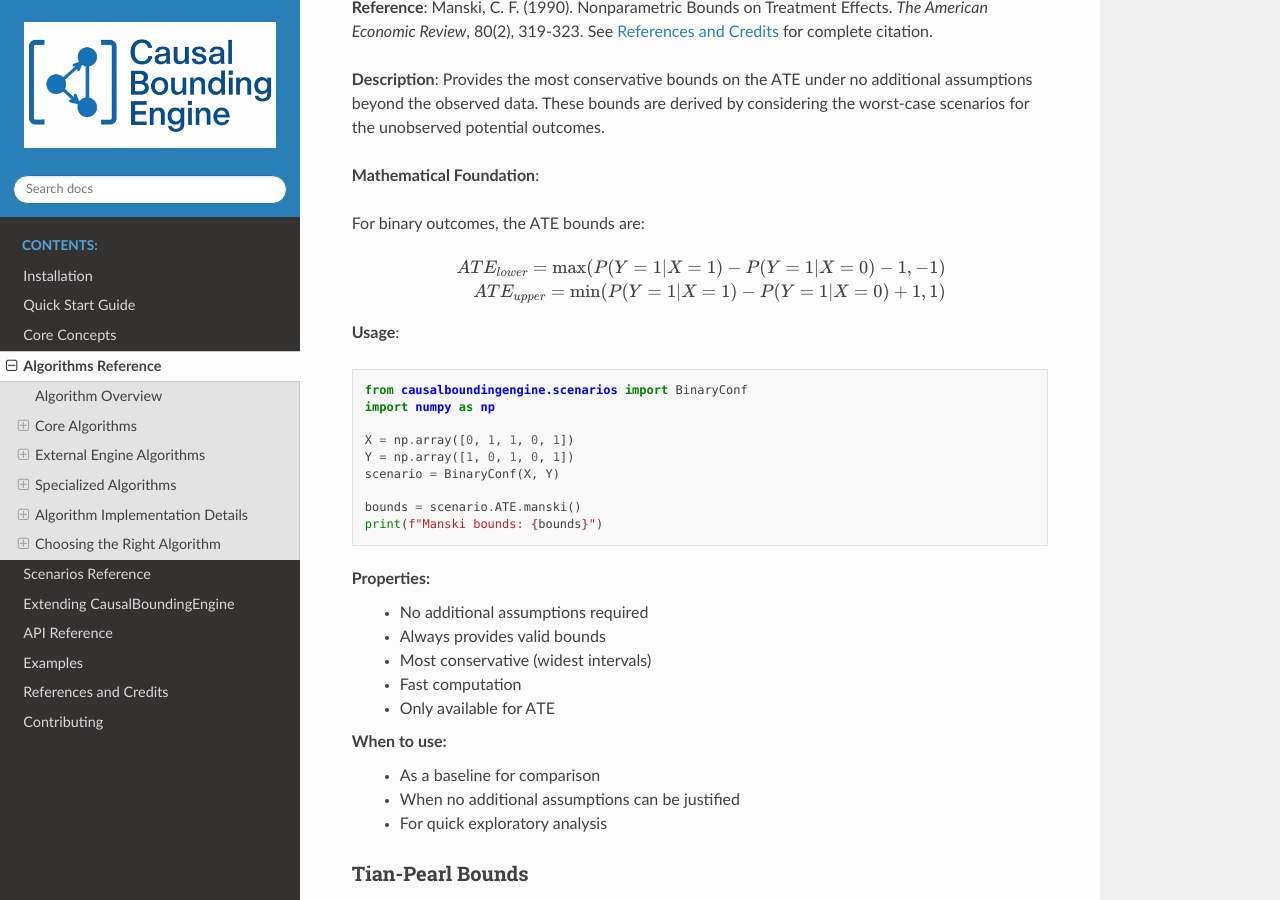
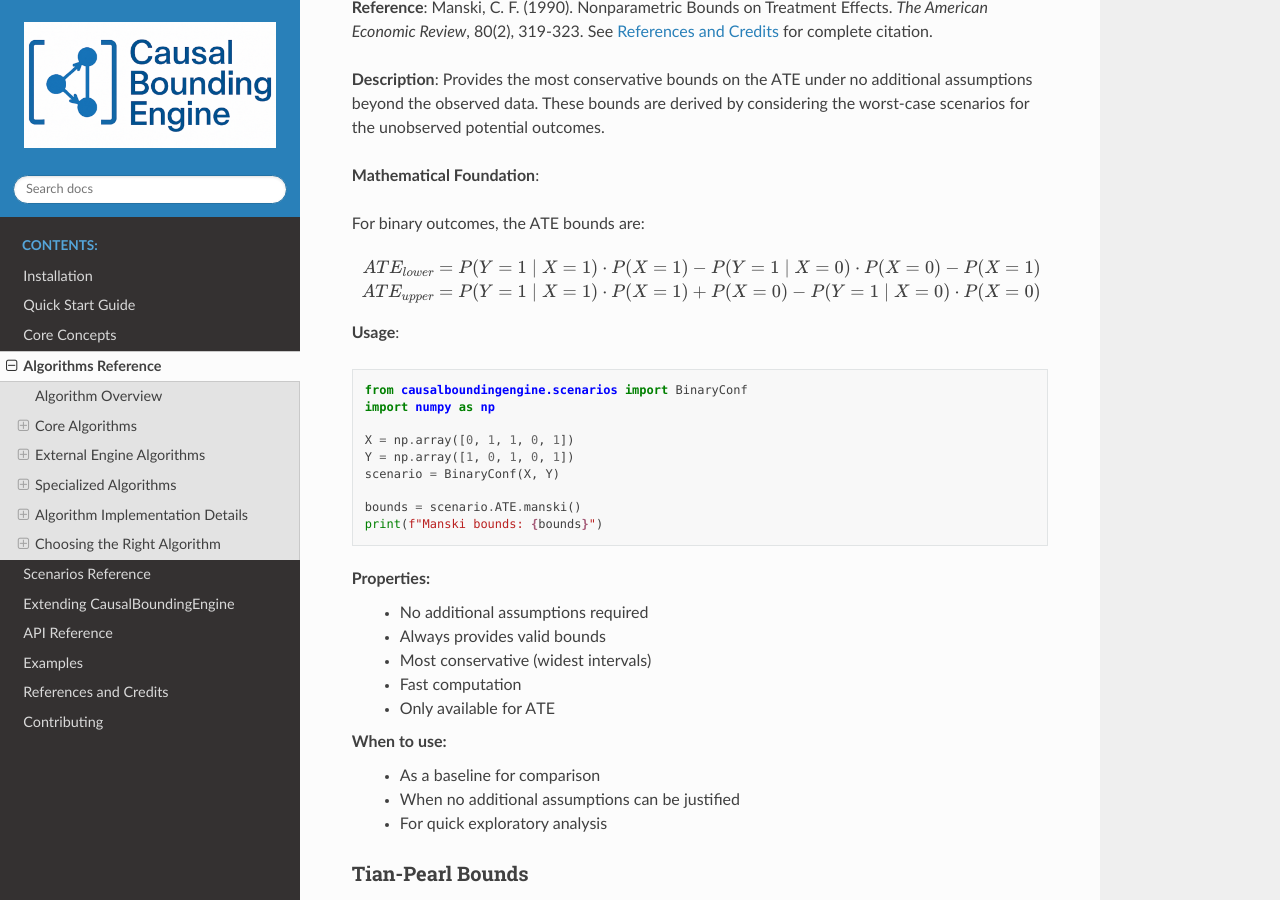
Before and after one commit to tmaringgele/CausalBoundingEngine, a Sphinx documentation site: the page built from docs/source/algorithms.rst, in a window 1280 px wide and 900 px high, scrolled down 854 px. Built offline with Sphinx 7.4.7 and the Read the Docs theme 3.1.0, drawn with Linux system fonts in a browser that asks for light colours.

Commit message:
patch documentation

```diff
--- a/docs/source/algorithms.rst
+++ b/docs/source/algorithms.rst
@@ -78,9 +78,9 @@ For binary outcomes, the ATE bounds are:
 
 .. math::
 
-   ATE_{lower} = \max(P(Y=1|X=1) - P(Y=1|X=0) - 1, -1)
+   ATE_{lower} = P(Y=1 \mid X=1) \cdot P(X=1) - P(Y=1 \mid X=0) \cdot P(X=0) - P(X=1)
 
-   ATE_{upper} = \min(P(Y=1|X=1) - P(Y=1|X=0) + 1, 1)
+   ATE_{upper} = P(Y=1 \mid X=1) \cdot P(X=1) + P(X=0) - P(Y=1 \mid X=0) \cdot P(X=0)
 
 **Usage**:
 
```
Also changed, not shown: README.md (+1 -1 lines), example.ipynb.
